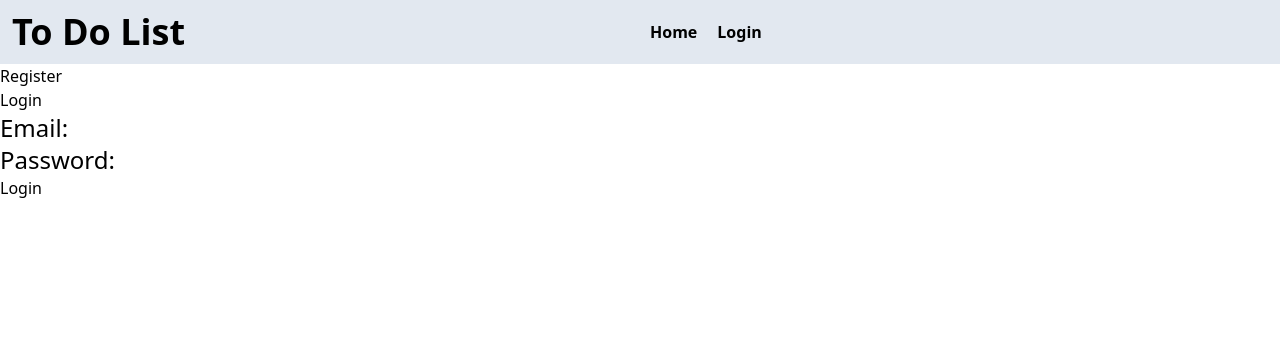
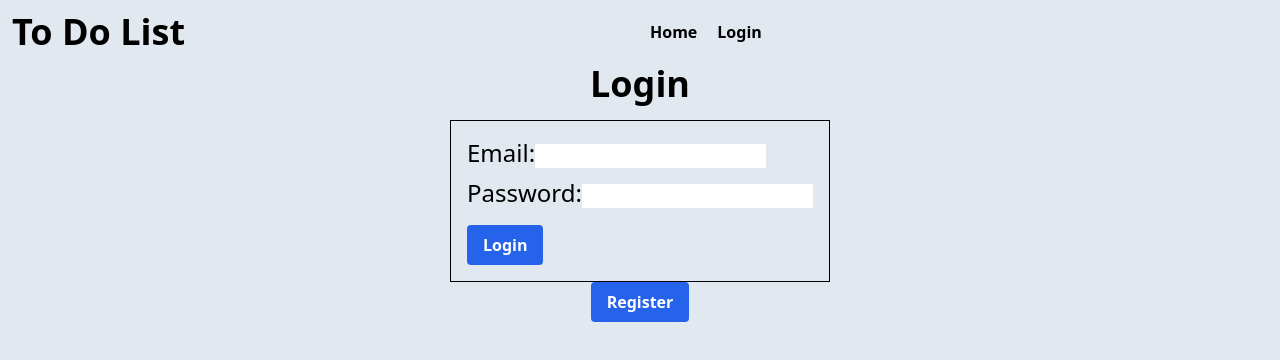
Before and after one commit to howardhokyin/js-multi-to-do-list, a React (Vite) app: page /login in a window 1280 px wide. Shown: the top 360 px of the page. Built offline with nearby package versions, Linux system fonts and the light colour scheme.

Commit message:
Polish login sign up design

```diff
--- a/src/components/Login.jsx
+++ b/src/components/Login.jsx
@@ -21,11 +21,13 @@ const Login = () => {
   };
 
   return (
-    <div className="login-container">
-      <Link to="/register"> Register </Link>
-      <h2>Login</h2>
-      <form onSubmit={handleLogin}>
-        <div>
+    <div className="bg-slate-200 min-h-screen boarder flex flex-col items-center">
+      <h1 className="mb-4">Login</h1>
+      <form
+        onSubmit={handleLogin}
+        className="border border-spacing-2 border-black p-4"
+      >
+        <div className="mb-2">
           <label>Email:</label>
           <input
             type="email"
@@ -33,7 +35,7 @@ const Login = () => {
             onChange={(e) => setEmail(e.target.value)}
           />
         </div>
-        <div>
+        <div className="mb-4">
           <label>Password:</label>
           <input
             type="password"
@@ -41,8 +43,13 @@ const Login = () => {
             onChange={(e) => setPassword(e.target.value)}
           />
         </div>
-        <button type="submit">Login</button>
+        <button type="submit" className="btn">
+          Login
+        </button>
       </form>
+      <button className="btn">
+        <Link to="/register"> Register </Link>
+      </button>
     </div>
   );
 };
--- a/src/components/Register.jsx
+++ b/src/components/Register.jsx
@@ -2,7 +2,7 @@
 import React, { useState } from 'react';
 import { createUserWithEmailAndPassword } from 'firebase/auth';
 import { firebaseAuth } from '../server/firebase';
-import { useNavigate } from 'react-router-dom';
+import { useNavigate, Link } from 'react-router-dom';
 
 const Register = () => {
   const [email, setEmail] = useState('');
@@ -22,11 +22,14 @@ const Register = () => {
   };
 
   return (
-    <div className="register-container">
-      <h2>Register</h2>
+    <div className="bg-slate-200 min-h-screen boarder flex flex-col items-center">
+      <h1 className="mb-4">Register</h1>
       {error && <p className="error">{error}</p>}
-      <form onSubmit={handleRegister}>
-        <div>
+      <form
+        onSubmit={handleRegister}
+        className="border border-spacing-2 border-black p-4"
+      >
+        <div className="mb-2">
           <label>Email:</label>
           <input
             type="email"
@@ -35,7 +38,7 @@ const Register = () => {
             required
           />
         </div>
-        <div>
+        <div className="mb-4">
           <label>Password:</label>
           <input
             type="password"
@@ -44,8 +47,13 @@ const Register = () => {
             required
           />
         </div>
-        <button type="submit">Register</button>
+        <button type="submit" className="btn">
+          Create account
+        </button>
       </form>
+      <button className="btn btn-delete">
+        <Link to="/login"> Back </Link>
+      </button>
     </div>
   );
 };
```
